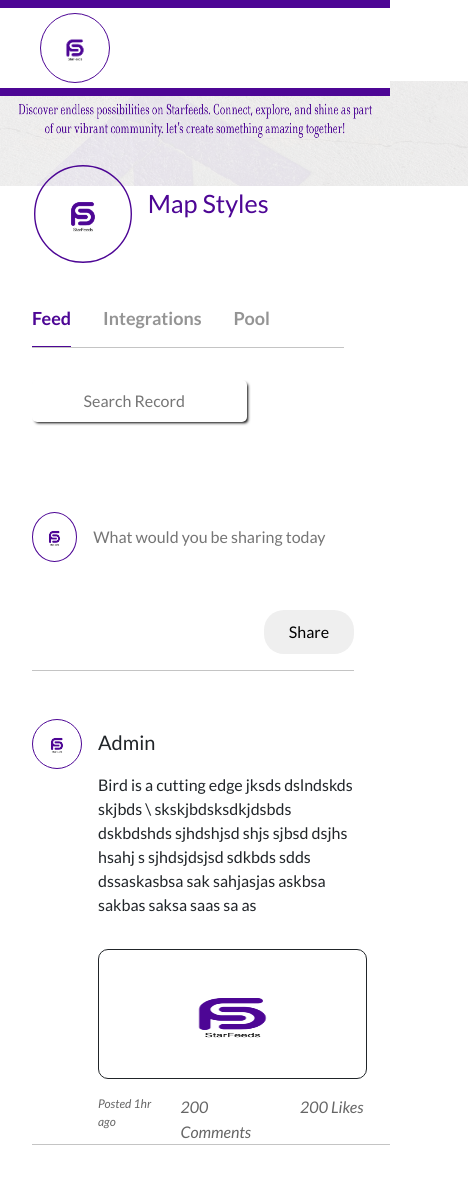
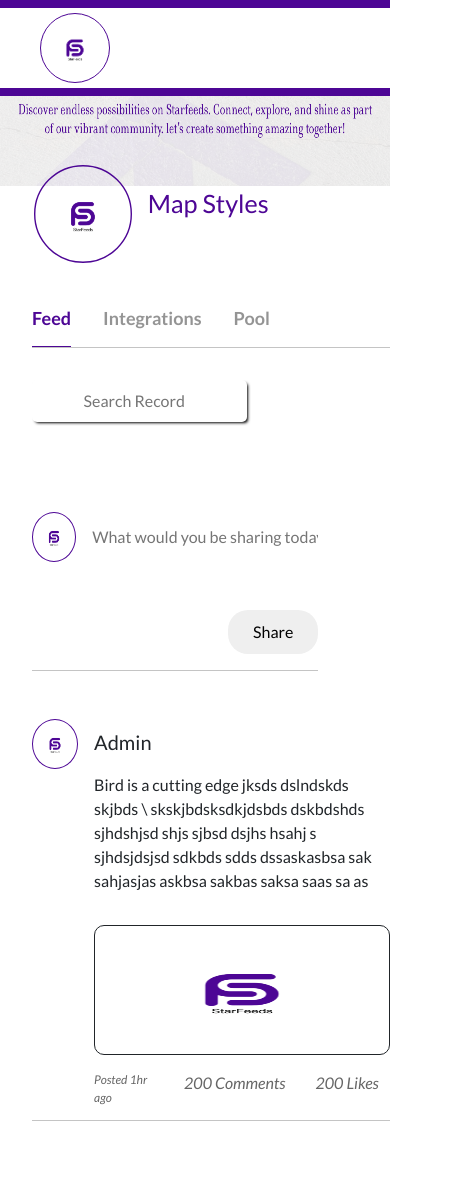
Before and after one commit to hollarteju/starfeeds, a React (Create React App) app: page /starfeeds/home in a window 390 px wide. Shown: the top 1184 px of the page, 468 px wide, since content can reach past the window. Before the commit the page ends 1145 px from the top, so only its background shows below. Built offline with nearby package versions, Linux system fonts and the light colour scheme; a web font is replaced by a local one.

Commit message:
integration table

```diff
--- a/src/component/homepage/homepage.css
+++ b/src/component/homepage/homepage.css
@@ -11,8 +11,9 @@
 .home-header-container {
   top: 90px;
   position: relative;
-  width: 100%;
+  width: 100% !important;
   box-sizing: border-box;
+  overflow-x: hidden;
 }
 
 .home-page-header-container {
@@ -72,7 +73,7 @@
   margin-top: 240px;
   margin-bottom: 2rem;
   margin-inline: 100px;
-  width: 60%;
+  width: 80%;
 }
 .home-page-header-toggles span {
   padding-bottom: 10px;
@@ -128,7 +129,7 @@
   display: block;
   position: relative;
   text-align: right;
-  width: 70%;
+  width: 80%;
   border-bottom: 1px solid #C4C4C4;
   margin-bottom: 3rem;
   padding-bottom: 1rem;
@@ -158,7 +159,7 @@
   gap: 1rem;
   margin-bottom: 5rem;
   border-bottom: solid 1px #C4C4C4;
-  width: 100%;
+  width: 100% !important;
 }
 .feeds-container .users-feeds-container .comments-container .profile-pics {
   width: 50px;
@@ -329,16 +330,12 @@
     gap: 1rem;
   }
 }
-@media (max-width: 1260px) {
-  .features-product-image-container {
-    display: grid;
-    grid-template-columns: repeat(2, 1fr) !important;
-    gap: 1rem;
-  }
-}
 @media (max-width: 768px) {
   .feeds-container {
     display: block;
+  }
+  .comments-details {
+    width: 90% !important;
   }
 }
 @media (max-width: 425px) {
@@ -347,7 +344,7 @@
   }
   .home-page-header-toggles {
     margin-left: 2rem;
-    width: 80%;
+    width: 100%;
     margin-top: 130px !important;
   }
   .home-page-header-toggles span {
@@ -363,7 +360,7 @@
     font-size: 12px;
   }
   .feeds-users-text-field-container {
-    width: 90% !important;
+    width: 80% !important;
   }
   .home-page-header-container {
     height: 80px;
@@ -392,7 +389,7 @@
   }
   .home-page-header-toggles {
     margin-left: 1rem;
-    width: 90%;
+    width: 100%;
   }
   .home-page-header-layer {
     margin-left: 4rem !important;
--- a/src/component/homepage/homepage.scss
+++ b/src/component/homepage/homepage.scss
@@ -20,8 +20,9 @@
 .home-header-container{
     top: 90px;
     position: relative;
-    width: 100% ;
+    width: 100% !important;
     box-sizing: border-box;
+    overflow-x: hidden;
 }
 .home-page-header-container{
     width: 100% !important;
@@ -80,7 +81,7 @@
     margin-top: 240px;
     margin-bottom: 2rem;
     margin-inline: $margin-container;
-    width: 60%;
+    width: 80%;
     span{
         padding-bottom: 10px;
         font-size: 24px;
@@ -139,7 +140,7 @@
             display: block;
             position: relative;
             text-align: right;
-            width: 70%;
+            width: 80%;
             border-bottom: 1px solid $border;
             margin-bottom: 3rem;
             padding-bottom: 1rem;
@@ -170,7 +171,7 @@
             gap: 1rem;
             margin-bottom: 5rem;
             border-bottom: solid 1px $border;
-            width: 100%;
+            width: 100% !important;
             .profile-pics{
                 width: 50px;
                 height: 50px;
@@ -290,6 +291,9 @@
         }
     }
 }
+// .container-fluid-int{
+//     margin-right: $margin-container;
+// }
 table{
     border-spacing: 0 15px !important;
     border-collapse: separate;
@@ -360,19 +364,13 @@
 
 }
 
-@media(max-width:1260px){
-    .features-product-image-container{
-        display: grid;
-        grid-template-columns: repeat(2, 1fr) !important;
-        gap: 1rem;
-    }
-
-}
-
 @media(max-width:768px){
 
     .feeds-container{
         display: block;
+    }
+    .comments-details{
+        width: 90% !important;
     }
 
 }
@@ -382,7 +380,7 @@
     }
     .home-page-header-toggles{
         margin-left: 2rem;
-        width: 80%;
+        width: 100%;
         margin-top: 130px !important;
         span{
             font-size: 18px;
@@ -398,7 +396,8 @@
         font-size: 12px;
     }
     .feeds-users-text-field-container{
-        width: 90% !important;
+        width: 80% !important;
+
     }
     .home-page-header-container{
         height: 80px;
@@ -429,7 +428,7 @@
     }
     .home-page-header-toggles{
         margin-left: 1rem;
-        width: 90%;
+        width: 100%;
     }
     .home-page-header-layer{
         margin-left: 4rem !important;
--- a/src/component/sections/integrations.jsx
+++ b/src/component/sections/integrations.jsx
@@ -2,24 +2,22 @@
 
 function Integration(){
     return(
-        <section class="intro">
-  <div class="bg-image h-100">
-    <div class="mask d-flex align-items-center h-100">
-      <div class="container">
+    <div className="container-fluid p-0 overflow-hidden">
+      <div class="container-fluid-int p-0">
         <div class="row justify-content-center">
-          <div class="col-12">
+          <div >
 
               <div class="card-body p-0">
                 <div class="table-responsive table-scroll" data-mdb-perfect-scrollbar="true" style={{position: "relative", height: "700px"}}>
                   <table class="table mb-0">
                     <thead >
                       <tr id="tr">
-                        <th scope="col" className="px-3">Name Of Application</th>
-                        <th scope="col">Company</th>
-                        <th scope="col">Category</th>
-                        <th scope="col">Date Of Registration</th>
-                        <th scope="col">Last Visited</th>
-                        <th scope="col">Action</th>
+                        <th  className="px-3">Name Of Application</th>
+                        <th >Company</th>
+                        <th >Category</th>
+                        <th >Date Of Registration</th>
+                        <th >Last Visited</th>
+                        <th >Action</th>
                       </tr>
                     </thead>
                     <tbody>
@@ -30,7 +28,7 @@
                             </div>
                             <span> Like a butterfly</span>
                         </td>
-                        <td> Boxing</td>
+                        <td><span>Boxing</span> </td>
                         <td>9:00 AM - 11:00 AM</td>
                         <td>Aaron Chapman</td>
                         <td>10</td>
@@ -72,8 +70,6 @@
         </div>
       </div>
     </div>
-  </div>
-</section>
     )
 
 };
```
Also changed, not shown: 1 other file (tests, documents, lock files or other folders).
